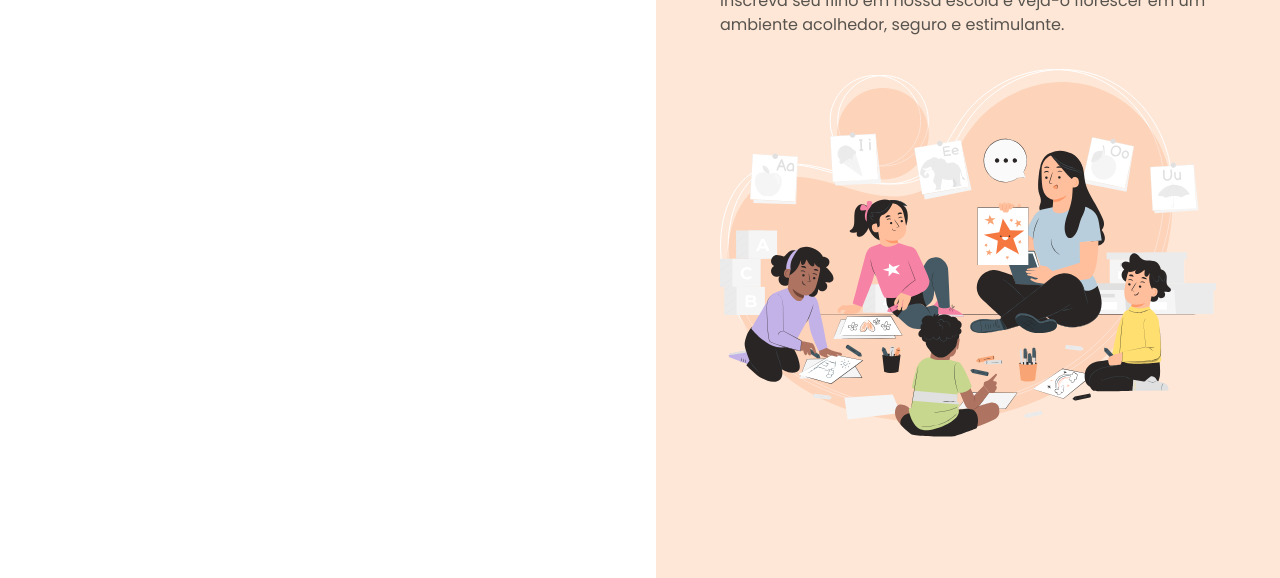
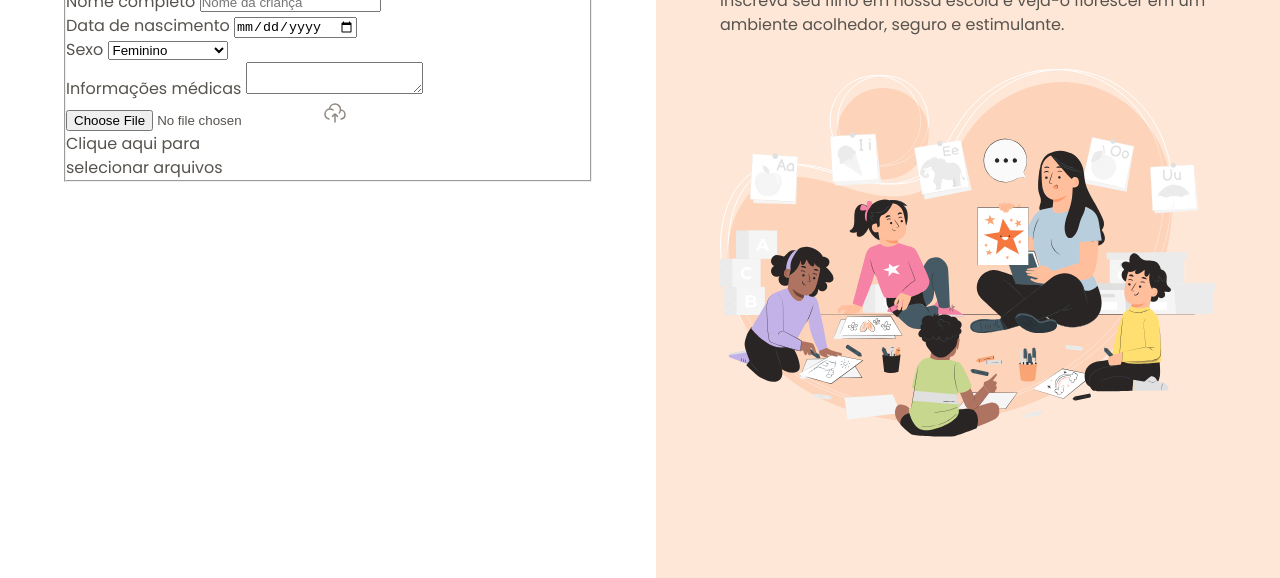
Before and after one commit to Pierre-Reis/Formulario-de-matricula, a plain HTML site: page index.html in a window 1280 px wide. Shown: the part 222-800 px from the top of the page. Drawn offline with Linux system fonts and the light colour scheme.

Commit message:
Starting the form

```diff
--- a/index.html
+++ b/index.html
@@ -22,6 +22,56 @@
 
         <h1>Formulário de matrícula</h1>
         <p>Preencha os dados abaixo para matricular seu filho na escola de educação infantil Estrelas do Amanhã.</p>
+
+        <form method="post" enctype="multipart/form-data">
+          <fieldset class="child-info">
+            <legend>Informações da criança</legend>
+
+            <div class="input-wrapper">
+              <label for="fullname">Nome completo</label>
+              <input
+                id="fullname"
+                type="text"
+                placeholder="Nome da criança">
+            </div>
+
+            <div class="input-wrapper">
+              <label for="birth">Data de nascimento</label>
+              <input
+                id="birth"
+                type="date"
+                lang="pt-BR">
+            </div>
+
+            <div class="select-wrapper">
+              <label for="gender">Sexo</label>
+              <select name="gender" id="gender">
+                <option value="female">Feminino</option>
+                <option value="male">Masculino</option>
+                <option value="na">Prefiro não dizer</option>
+              </select>
+            </div>
+
+            <div class="textarea-wrapper">
+              <label for="medical-info">Informações médicas</label>
+              <textarea
+                name="medical-info"
+                id="medical-info"
+                placeholder="A criança possui alguma condição médica que a escola precisa estar ciente? (Se sim, especifique)">
+              </textarea>
+            </div>
+
+            <div class="droparea-wrapper">
+              <input type="file" id="birth-file" name="birth-file">
+
+              <img src="assets/icons/cloud-upload.svg" alt="Icone de upload de arquivos">
+
+              <p>Clique aqui para<br>
+              selecionar arquivos</p>
+            </div>
+
+          </fieldset>
+        </form>
       </div>
     </main>
 
```
